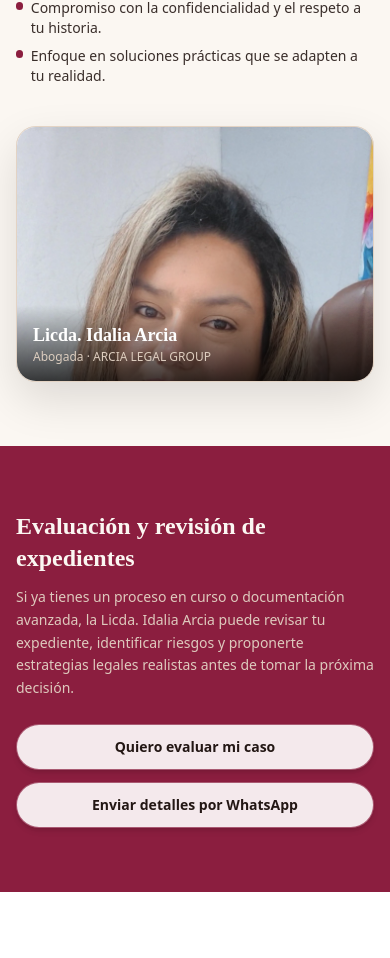
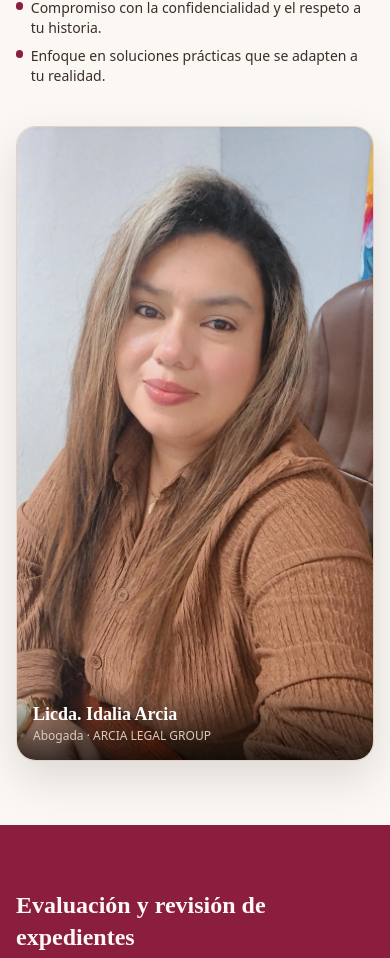
Before and after one commit to lulabtechnology/iarcia.lg, a Next.js app: page / in a window 390 px wide. Shown: the part 6415-7373 px from the top of the page. Built offline with nearby package versions, Linux system fonts and the light colour scheme.

Commit message:
Update AboutSection.tsx

```diff
--- a/components/AboutSection.tsx
+++ b/components/AboutSection.tsx
@@ -15,6 +15,7 @@ export default function AboutSection() {
       aria-labelledby="sobre-mi-title"
     >
       <div className="section-container grid gap-10 lg:grid-cols-[1.1fr,0.9fr] lg:items-center">
+        {/* Texto */}
         <div className="space-y-4">
           <h2
             id="sobre-mi-title"
@@ -48,14 +49,17 @@ export default function AboutSection() {
           </ul>
         </div>
 
-        <div className="relative h-64 sm:h-80 lg:h-[340px]">
+        {/* Imagen (ajustada al recuadro sin recorte feo) */}
+        <div className="relative">
+          {/* Fondo suave detrás del recuadro */}
           <div className="absolute inset-0 rounded-2xl bg-brand-soft/70" />
-          <div className="relative h-full w-full overflow-hidden rounded-2xl border border-brand-soft shadow-soft-lg bg-white">
+          <div className="relative overflow-hidden rounded-2xl border border-brand-soft shadow-soft-lg bg-white">
             <Image
               src="/images/idalia-profile.jpg"
               alt="Licda. Idalia Arcia en su escritorio revisando un expediente"
-              fill
-              className="object-cover object-top"
+              width={900}
+              height={1150}
+              className="w-full h-auto object-cover"
             />
             <div className="absolute bottom-0 left-0 right-0 bg-gradient-to-t from-black/75 via-black/40 to-transparent p-4 text-white">
               <p className="font-heading text-lg font-semibold">
```
